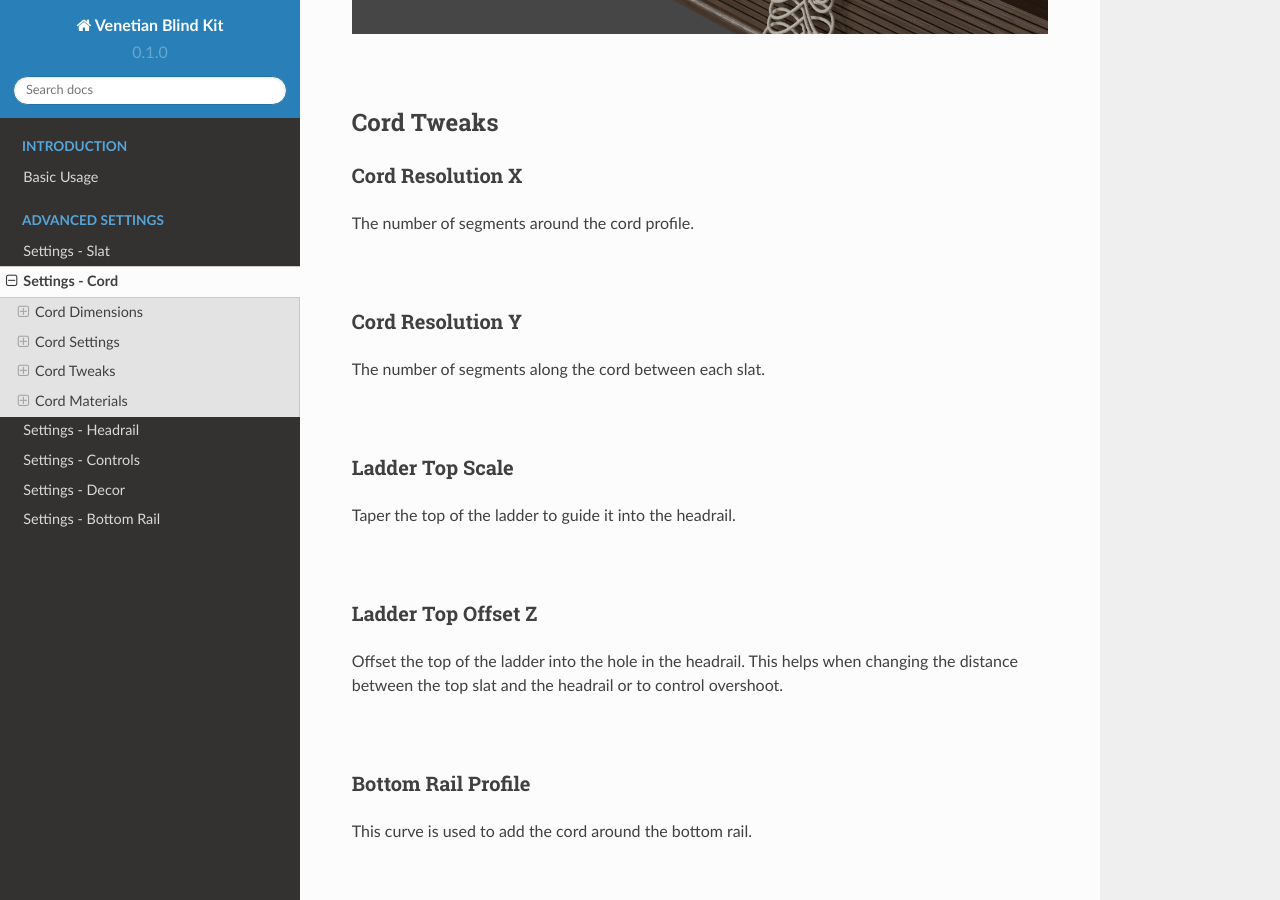
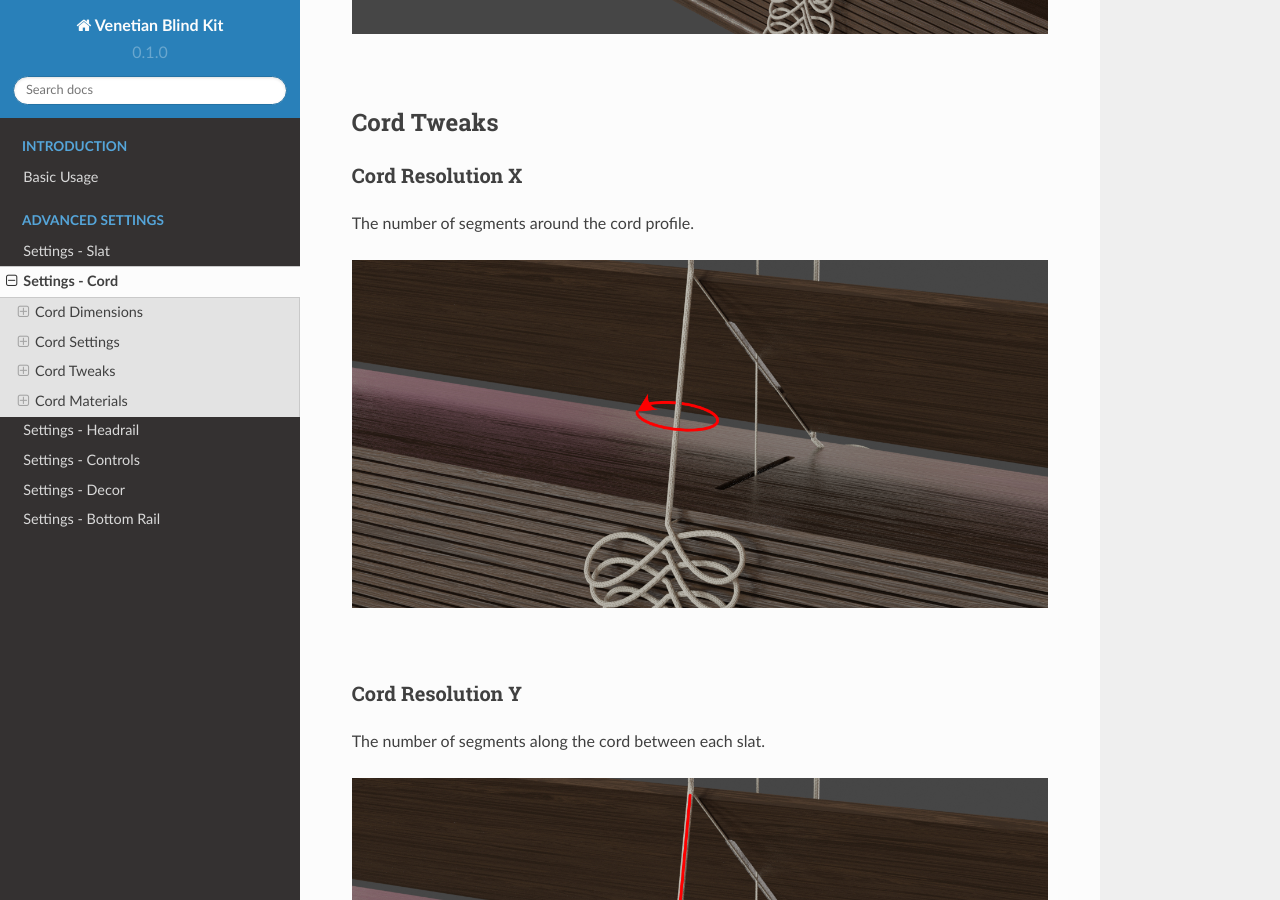
Before and after one commit to imperfectlink/VenetianBlindKit, a Sphinx documentation site: the page built from docs/source/cord.rst, in a window 1280 px wide and 900 px high, scrolled down 6004 px. Built offline with Sphinx 7.4.7 and the Read the Docs theme 2.0.0, drawn with Linux system fonts in a browser that asks for light colours.

Commit message:
Update cord.rst

```diff
--- a/docs/source/cord.rst
+++ b/docs/source/cord.rst
@@ -111,12 +111,16 @@ Cord Resolution X
 
 The number of segments around the cord profile.
 
+.. image:: img/VBK_CurveResX.jpg
+
 |
 
 Cord Resolution Y
 ----
 
 The number of segments along the cord between each slat.
+
+.. image:: img/VBK_CurveResY.jpg
 
 |
 
```
